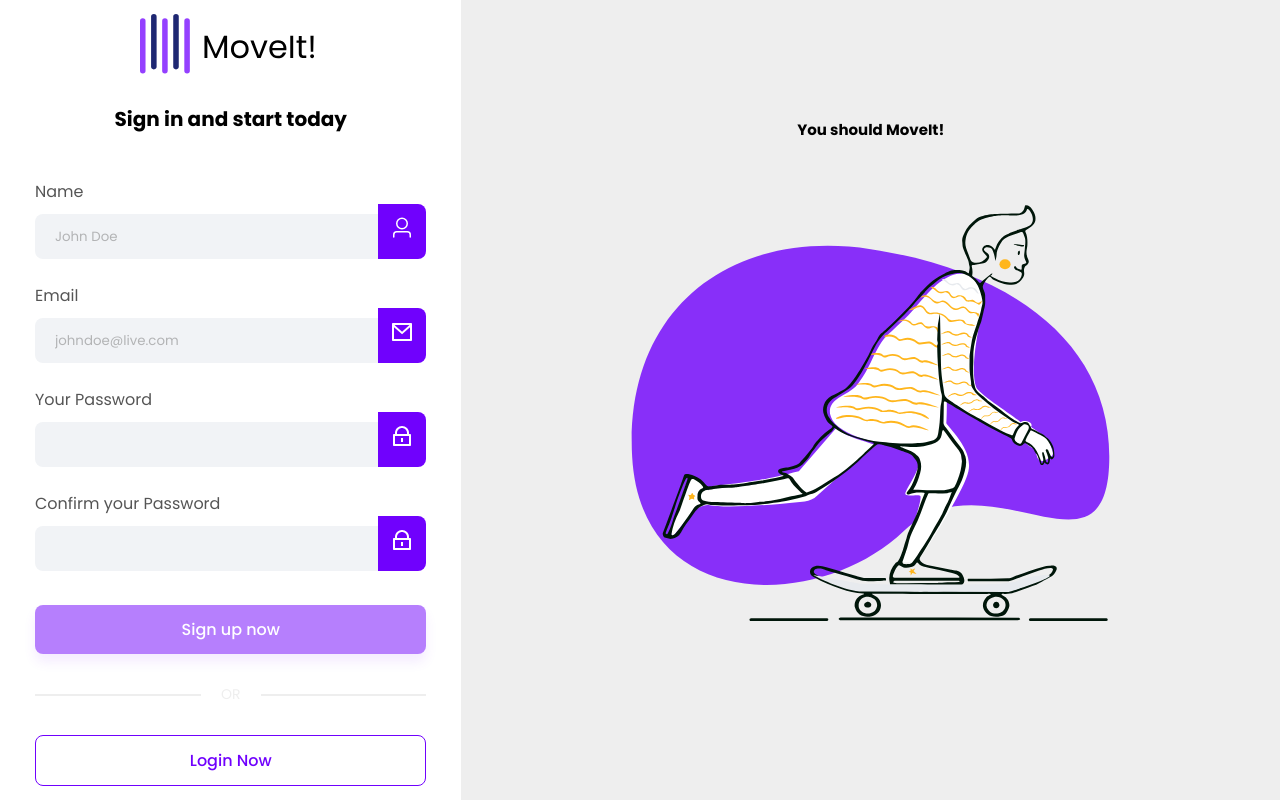
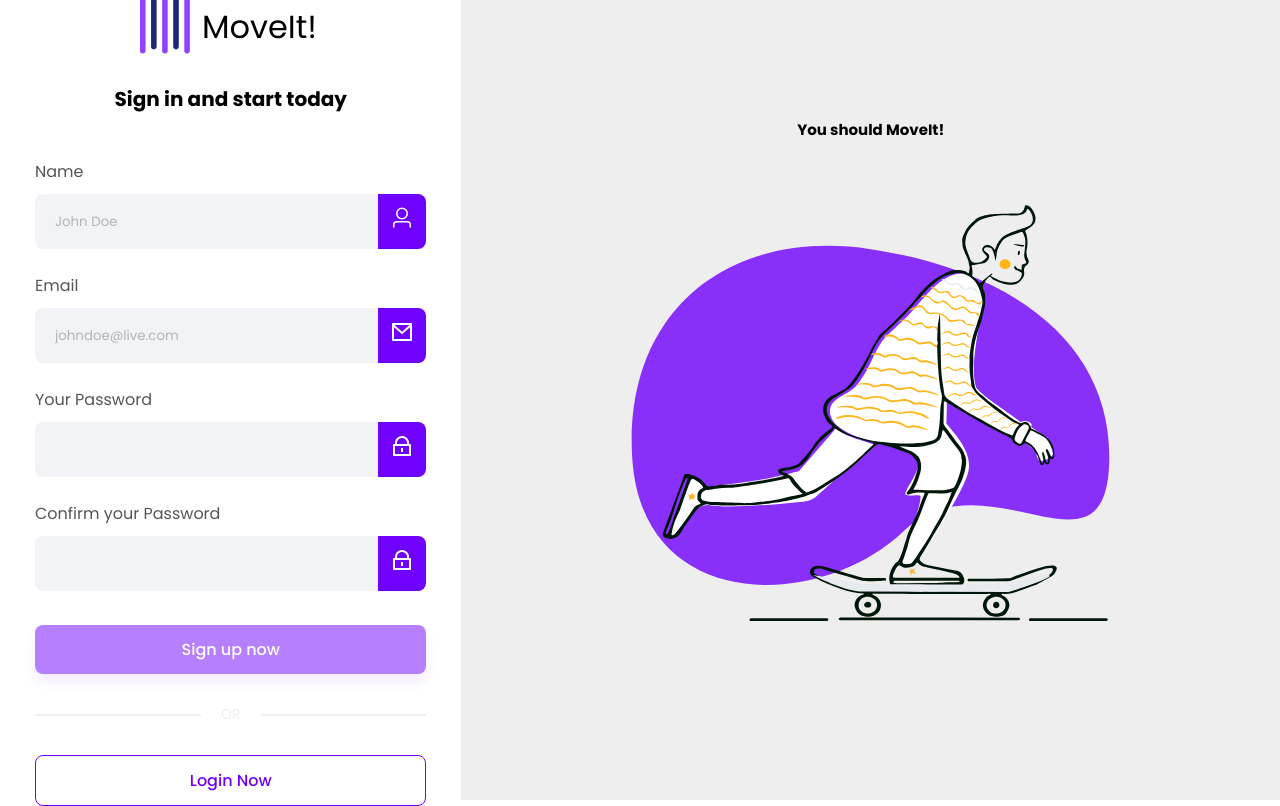
Before and after one commit to uzielmenezes/login-app, an Angular app: page /signup in a window 1280 px wide. Built offline with nearby package versions, Linux system fonts and the light colour scheme.

Commit message:
chore: replacing decorators for signals + style fix

```diff
--- a/src/app/components/primary-input/primary-input.component.html
+++ b/src/app/components/primary-input/primary-input.component.html
@@ -1,9 +1,9 @@
 <div class="input-wrapper">
-  <label [for]="inputName">{{ label }}</label>
+  <label [for]="inputName()">{{ label() }}</label>
   <div class="input-content">
     <input
-      [type]="type"
-      [placeholder]="placeholder"
+      [type]="type()"
+      [placeholder]="placeholder()"
       [value]="value"
       (input)="onInput($event)"
     />
--- a/src/app/components/primary-input/primary-input.component.scss
+++ b/src/app/components/primary-input/primary-input.component.scss
@@ -9,6 +9,7 @@
     display: flex;
     width: 100%;
     border-radius: 0.8rem;
+    margin-top: 1rem;
 
     input {
       border: none;
@@ -16,7 +17,6 @@
       background-color: $gray-secondary-bg;
       padding: 1.2rem 0 1.2rem 2rem;
       width: 100%;
-      margin-top: 1rem;
 
       &::placeholder {
         opacity: 0.5;
--- a/src/app/components/primary-input/primary-input.component.ts
+++ b/src/app/components/primary-input/primary-input.component.ts
@@ -1,4 +1,4 @@
-import { Component, forwardRef, Input } from '@angular/core';
+import { Component, forwardRef, input } from '@angular/core';
 import {
   ControlValueAccessor,
   NG_VALUE_ACCESSOR,
@@ -22,10 +22,10 @@ type InputTypes = 'text' | 'email' | 'password';
   styleUrl: './primary-input.component.scss',
 })
 export class PrimaryInputComponent implements ControlValueAccessor {
-  @Input() inputName: string = '';
-  @Input() label: string = '';
-  @Input() type: InputTypes = 'text';
-  @Input() placeholder: string = '';
+  inputName = input<string>('');
+  label = input<string>('');
+  type = input<InputTypes>('text');
+  placeholder = input<string>('');
 
   value: string = '';
 
```
